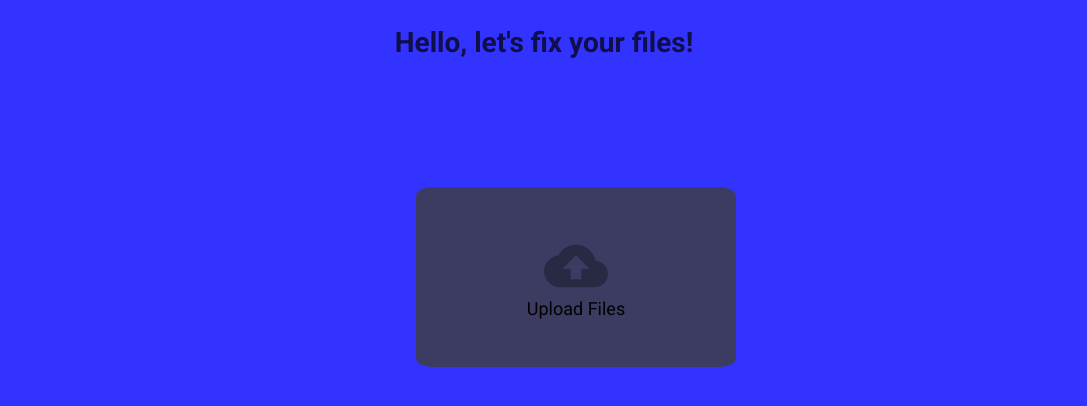
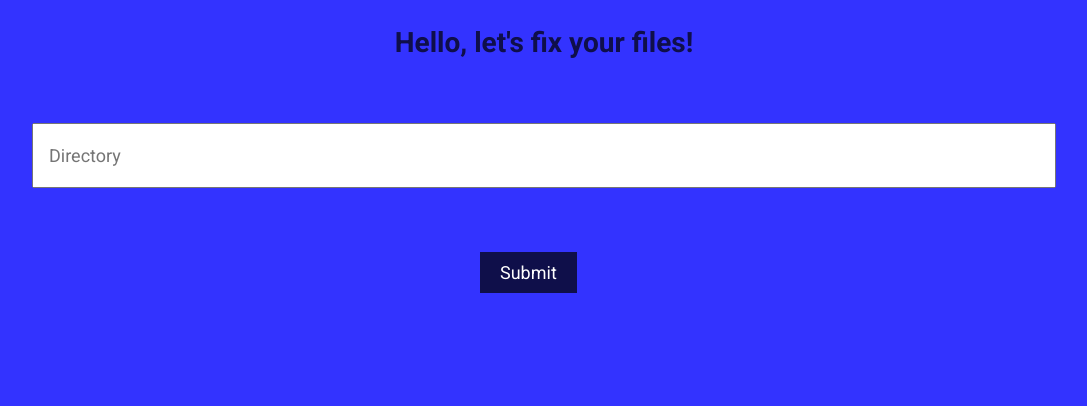
Before and after one commit to tomasflopes/music-name-corrector, a React (Create React App) app in the folder web/: page / in a window 1280 px wide. Shown: the top 406 px of the page, without its empty margins (96-1183 px from the left). Built offline with nearby package versions, Linux system fonts and the light colour scheme; the HTML template or start-up script is replaced by a standard one.

Commit message:
feat(frontend): modified the ui to get dir text

```diff
--- a/web/src/App.css
+++ b/web/src/App.css
@@ -4,7 +4,21 @@ h1 {
   margin-top: 2%;
 }
 
-input {
-  text-align: center;
-  margin: 10% 40%;
+.dirInput {
+  width: 80%;
+  margin: 5% 10%;
+  padding: 20px 15px;
 }
+
+.submitBtn {
+  background-color: #0f0f4a;
+  color: #fff;
+  border: 0;
+  padding: 10px 20px;
+  margin: 0 45%;
+}
+
+.submitBtn:hover {
+  color: #0f0f4a;
+  background-color: #fff;
+}
--- a/web/src/App.js
+++ b/web/src/App.js
@@ -1,18 +1,17 @@
-import React from 'react';
-import Dropzone from "./dropzone/Dropzone";
+import React, { useState } from 'react';
 import './App.css';
 import './global.css';
 import api from './services/api';
 
 function App() {
-  async function handleSelect(files) {
-    const formData = new FormData();
+  const [dir, setDir] = useState('');
 
-    files.forEach(file => {
-      formData.append('file', file);
+  async function handleSubmit() {
+    const response = await api.post('/main', {
+      dir
     });
 
-    await api.get('/main', formData);
+    console.log(response);
   }
 
   return (
@@ -20,7 +19,15 @@ function App() {
       <h1>
         Hello, let's fix your files!
       </h1>
-      <Dropzone onFilesAdded={handleSelect} />
+      <input
+        type="text"
+        name="dir"
+        value={dir.toString()}
+        onChange={(value) => setDir(value.target.value)}
+        placeholder="Directory"
+        className="dirInput"
+      />
+      <input className="submitBtn" type="submit" onClick={handleSubmit} value="Submit" />
     </div>
   );
 }
--- a/web/src/dropzone/Dropzone.css
+++ /dev/null
@@ -1,22 +0,0 @@
-.Dropzone {
-  height: 180px;
-  width: 320px;
-  background-color: #3C3C63;
-  border-radius: 5%;
-  display: flex;
-  align-items: center;
-  justify-content: center;
-  flex-direction: column;
-  font-size: 18px;
-  margin: 10% 40%;
-}
-
-.Icon {
-  opacity: 0.3;
-  height: 64px;
-  width: 64px;
-}
-
-.FileInput {
-  display: none;
-}
--- a/web/src/dropzone/Dropzone.js
+++ /dev/null
@@ -1,92 +0,0 @@
-import React, { Component } from "react";
-import "./Dropzone.css";
-
-class Dropzone extends Component {
-  constructor(props) {
-    super(props);
-    this.state = { hightlight: false };
-    this.fileInputRef = React.createRef();
-
-    this.openFileDialog = this.openFileDialog.bind(this);
-    this.onFilesAdded = this.onFilesAdded.bind(this);
-    this.onDragOver = this.onDragOver.bind(this);
-    this.onDragLeave = this.onDragLeave.bind(this);
-    this.onDrop = this.onDrop.bind(this);
-  }
-
-  openFileDialog() {
-    if (this.props.disabled) return;
-    this.fileInputRef.current.click();
-  }
-
-  onFilesAdded(evt) {
-    if (this.props.disabled) return;
-    const files = evt.target.files;
-    if (this.props.onFilesAdded) {
-      const array = this.fileListToArray(files);
-      this.props.onFilesAdded(array);
-    }
-  }
-
-  onDragOver(evt) {
-    evt.preventDefault();
-
-    if (this.props.disabled) return;
-
-    this.setState({ hightlight: true });
-  }
-
-  onDragLeave() {
-    this.setState({ hightlight: false });
-  }
-
-  onDrop(event) {
-    event.preventDefault();
-
-    if (this.props.disabled) return;
-
-    const files = event.dataTransfer.files;
-    if (this.props.onFilesAdded) {
-      const array = this.fileListToArray(files);
-      this.props.onFilesAdded(array);
-    }
-    this.setState({ hightlight: false });
-  }
-
-  fileListToArray(list) {
-    const array = [];
-    for (var i = 0; i < list.length; i++) {
-      array.push(list.item(i));
-    }
-    return array;
-  }
-
-  render() {
-    return (
-      <div
-        className={`Dropzone ${this.state.hightlight ? "Highlight" : ""}`}
-        onDragOver={this.onDragOver}
-        onDragLeave={this.onDragLeave}
-        onDrop={this.onDrop}
-        onClick={this.openFileDialog}
-        style={{ cursor: this.props.disabled ? "default" : "pointer" }}
-      >
-        <input
-          ref={this.fileInputRef}
-          className="FileInput"
-          type="file"
-          multiple
-          onChange={this.onFilesAdded}
-        />
-        <img
-          alt="upload"
-          className="Icon"
-          src="baseline-cloud_upload-24px.svg"
-        />
-        <span>Upload Files</span>
-      </div>
-    );
-  }
-}
-
-export default Dropzone;
```
Also changed, not shown: web/public/baseline-cloud_upload-24px.svg (deleted).
